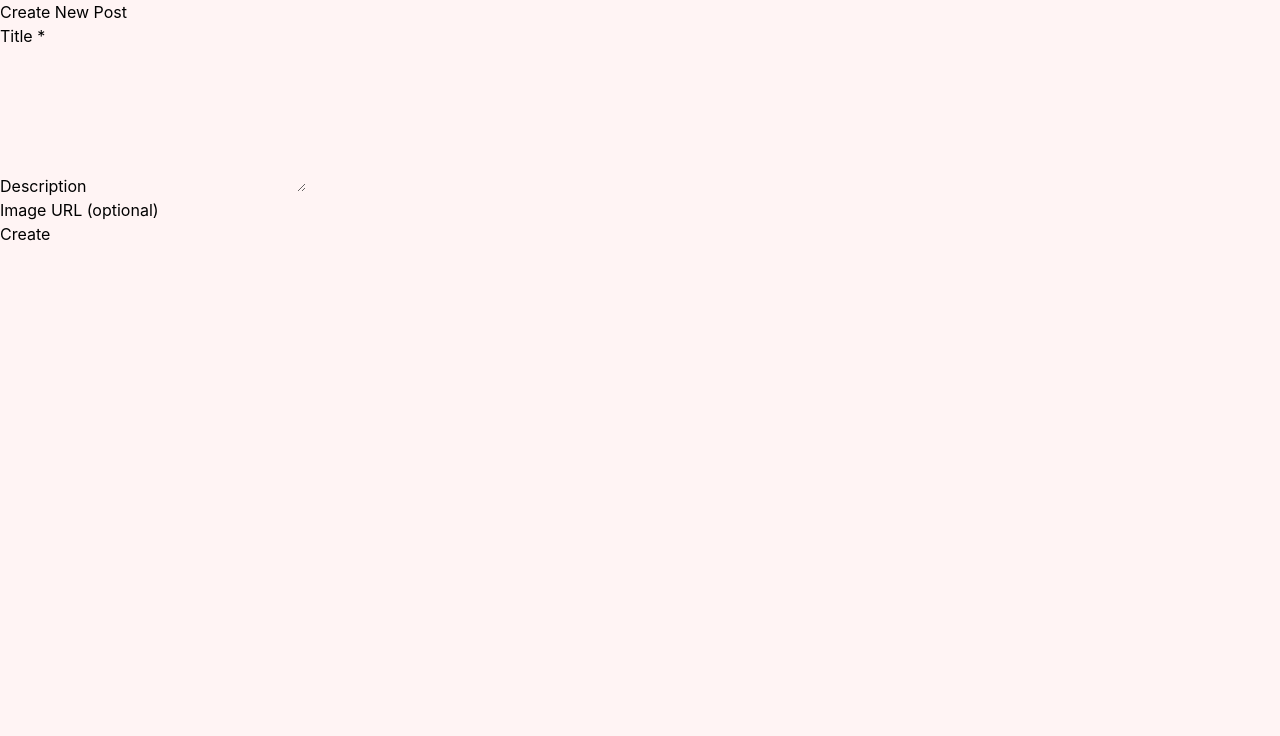
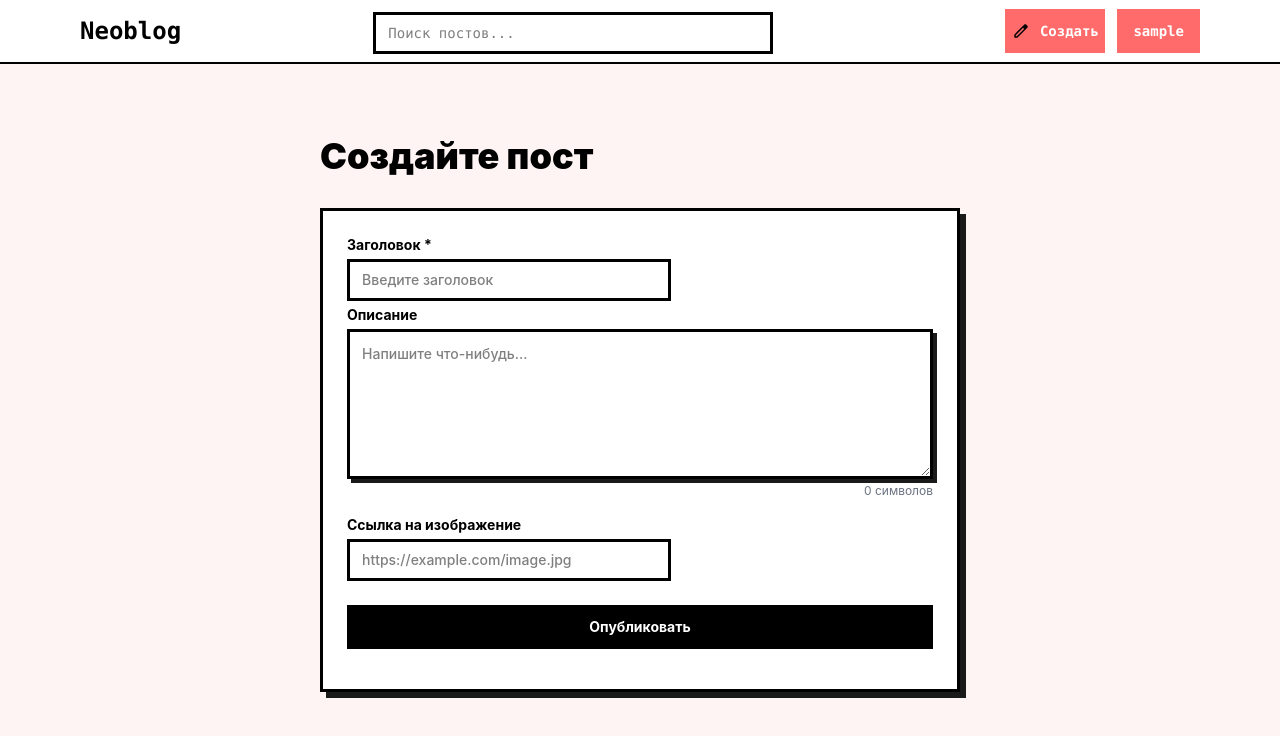
Before and after one commit to ChesanchesPt/blog-proj, a React (Vite) app in the folder frontend/: page /create in a window 1280 px wide. Shown: the top 736 px of the page. Built offline with nearby package versions, Linux system fonts and the light colour scheme; no server answers; sample sign-in values are in the browser's storage.

Commit message:
feat: enhance ButtonSubmit component with variant support and improved styles; update Navbar and CreatePost for better user interaction

```diff
--- a/frontend/src/components/ButtonSubmit.tsx
+++ b/frontend/src/components/ButtonSubmit.tsx
@@ -3,21 +3,64 @@ import { type ButtonHTMLAttributes, type ReactNode } from 'react'
 interface ButtonProps extends ButtonHTMLAttributes<HTMLButtonElement> {
   children: ReactNode
   loading?: boolean
+  variant?: 'base' | 'accent'
 }
 
-export const ButtonSubmit = ({ children, loading, disabled, className = '', ...props }: ButtonProps) => {
-  const base = `w-full flex justify-center items-center text-sm font-bold bg-black text-white px-4 py-3
-  transition-shadow hover:bg-accent hover:shadow-[4px_4px_0px_#1A1A1A]
-  active:shadow-none`
+export const ButtonSubmit = ({
+  children,
+  loading,
+  disabled,
+  variant = 'base',
+  className = '',
+  ...props
+}: ButtonProps) => {
+
+  const baseStyles = `
+    w-full
+    flex
+    justify-center
+    items-center
+    text-sm
+    font-bold
+    px-4
+    py-3
+    transition-all
+    duration-200
+    disabled:opacity-50
+    disabled:cursor-not-allowed
+  `
+
+  const variants = {
+    base: `
+      bg-black
+      text-white
+      hover:bg-accent
+      hover:shadow-[4px_4px_0px_#1A1A1A]
+      active:shadow-none
+      active:translate-x-[2px]
+      active:translate-y-[2px]
+    `,
+    accent: `
+      bg-accent
+      text-white
+      hover:bg-accent-dark
+      hover:shadow-[4px_4px_0px_#1A1A1A]
+      active:shadow-none
+      active:translate-x-[2px]
+      active:translate-y-[2px]
+    `
+  }
+
+  const buttonClasses = `${baseStyles} ${variants[variant]} ${className}`
 
   return (
     <button
       disabled={disabled || loading}
-      className={`${base} ${className}`}
+      className={buttonClasses}
       {...props}
     >
       {loading ? (
-        <span className="items-center gap-2">
+        <span className="flex items-center gap-2">
           <svg className="animate-spin h-4 w-4" viewBox="0 0 24 24" fill="none">
             <circle className="opacity-25" cx="12" cy="12" r="10" stroke="currentColor" strokeWidth="4" />
             <path className="opacity-75" fill="currentColor" d="M4 12a8 8 0 018-8V0C5.373 0 0 5.373 0 12h4z" />
--- a/frontend/src/components/NavBar.tsx
+++ b/frontend/src/components/NavBar.tsx
@@ -40,12 +40,12 @@ export const Navbar = () => {
         </form>
 
         <div className="flex items-center gap-3">
-            <ButtonSubmit className='flex-row gap-2.5'>
+            <ButtonSubmit onClick={() => navigate('/create')} className='max-w-25 flex-row gap-2.5' variant='accent'>
                 <img src='/icons/add.svg' />
-                <Link to='/create'>Создать</Link>
+                <p>Создать</p>
             </ButtonSubmit>
-            <ButtonSubmit className='w-10'>
-                <Link to={`/users/${user.id}`}>{user?.username}</Link>
+            <ButtonSubmit onClick={() => navigate(`/users/${user.id}`)} className='max-w-25 overflow-hidden' variant='accent'>
+                <p>{user?.username}</p>
             </ButtonSubmit>
         </div>
       </div>
--- a/frontend/src/components/RecentNav.tsx
+++ b/frontend/src/components/RecentNav.tsx
@@ -5,7 +5,7 @@ export const RecentNav = () => {
   const { recentPosts } = useRecentPosts();
 
   return (
-    <aside className="w-80 hidden lg:block sticky top-20 self-start">
+    <aside className="w-80 lg:block sticky top-20 self-start">
       <div className="border-3 border-neo-black shadow-[4px_4px_0px_#1A1A1A] bg-white p-4 font-mono">
         <h2 className="text-xl font-black mb-3 border-b-3 border-neo-black pb-2">
           Недавние посты
--- a/frontend/src/pages/CreatePost.tsx
+++ b/frontend/src/pages/CreatePost.tsx
@@ -1,43 +1,104 @@
 import { useState, type FormEvent } from 'react';
 import { useNavigate } from 'react-router-dom';
 import { createPost } from '../api/posts';
+import { Navbar } from '../components/NavBar';
+import { TextField } from '../components/TextField';
+import { ButtonSubmit } from '../components/ButtonSubmit';
+import { ErrorMessage } from '../utils/loadingError';
 
 export const CreatePost = () => {
   const [title, setTitle] = useState('');
   const [description, setDescription] = useState('');
   const [imageUrl, setImageUrl] = useState('');
   const [error, setError] = useState('');
+  const [loading, setLoading] = useState(false);
   const navigate = useNavigate();
 
-  const handleSubmit = async (e: FormEvent) => {
+  const handleSubmit = async (e: FormEvent<HTMLFormElement>) => {
     e.preventDefault();
+    setError('');
+    setLoading(true);
+
     try {
       await createPost({ title, description, imageUrl: imageUrl || undefined });
       navigate('/');
     } catch (err: any) {
-      setError(err.response?.data?.error || 'Failed to create post');
+      setError(err.response?.data?.error || 'Не удалось создать пост');
+    } finally {
+      setLoading(false);
     }
   };
 
   return (
-    <div>
-      <h2>Create New Post</h2>
-      <form onSubmit={handleSubmit}>
-        <div>
-          <label>Title *</label>
-          <input type="text" value={title} onChange={(e) => setTitle(e.target.value)} required />
-        </div>
-        <div>
-          <label>Description</label>
-          <textarea value={description} onChange={(e) => setDescription(e.target.value)} rows={6} />
-        </div>
-        <div>
-          <label>Image URL (optional)</label>
-          <input type="text" value={imageUrl} onChange={(e) => setImageUrl(e.target.value)} />
-        </div>
-        <button type="submit">Create</button>
-        {error && <p style={{ color: 'red' }}>{error}</p>}
-      </form>
-    </div>
+    <>
+      <Navbar />
+      <div className="max-w-2xl mx-auto px-4 py-6 gap-6">
+        <h1 className="text-4xl font-black text-neo-black mb-8">Создайте пост</h1>
+
+        <form
+          onSubmit={handleSubmit}
+          noValidate
+          className="border-3 border-neo-black shadow-[6px_6px_0px_#1A1A1A] bg-white p-6"
+        >
+          <TextField
+            label="Заголовок *"
+            placeholder="Введите заголовок"
+            value={title}
+            onChange={(e) => setTitle(e.target.value)}
+            required
+            className="mb-1"
+          />
+
+          <div className="flex flex-col gap-1 mb-4">
+            <label
+              htmlFor="create-description"
+              className="text-sm font-bold text-neo-black"
+            >
+              Описание
+            </label>
+            <textarea
+              id="create-description"
+              placeholder="Напишите что-нибудь..."
+              value={description}
+              onChange={(e) => setDescription(e.target.value)}
+              rows={6}
+              className="w-full border-3 border-neo-black shadow-[4px_4px_0px_#1A1A1A] px-3 py-3 text-sm font-medium bg-white outline-none focus:ring-2 focus:ring-neo-accent transition-shadow hover:shadow-[2px_2px_0px_#1A1A1A] resize-y"
+            />
+            <span className="text-xs text-gray-500 text-right">
+              {description.length} символов
+            </span>
+          </div>
+
+          <TextField
+            label="Ссылка на изображение"
+            placeholder="https://example.com/image.jpg"
+            value={imageUrl}
+            onChange={(e) => setImageUrl(e.target.value)}
+            className="mb-6"
+          />
+
+          {imageUrl && (
+            <div className="mb-6 border-3 border-neo-black p-2 bg-neo-bg">
+              <p className="text-xs font-bold mb-2">Предпросмотр:</p>
+              <img
+                src={imageUrl}
+                alt="Preview"
+                className="w-full max-h-48 object-cover border-2 border-neo-black"
+                onError={(e) => {
+                  (e.target as HTMLImageElement).style.display = 'none';
+                  setError('Не удалось загрузить изображение по ссылке');
+                }}
+              />
+            </div>
+          )}
+
+          <ButtonSubmit loading={loading} className="w-full mb-4">
+            Опубликовать
+          </ButtonSubmit>
+
+          {error && (<ErrorMessage message={error} />)}
+        </form>
+      </div>
+    </>
   );
 };
```
